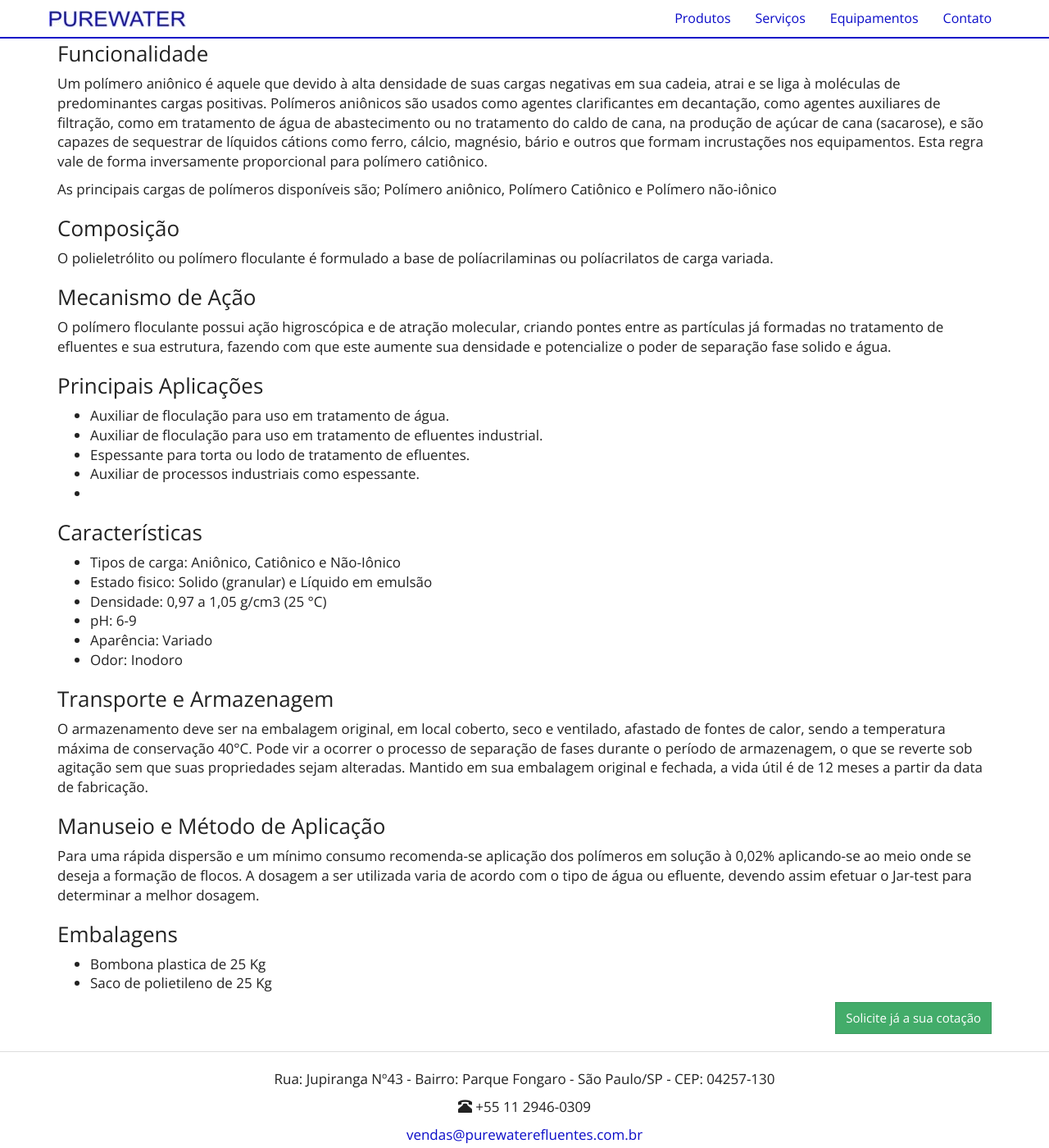
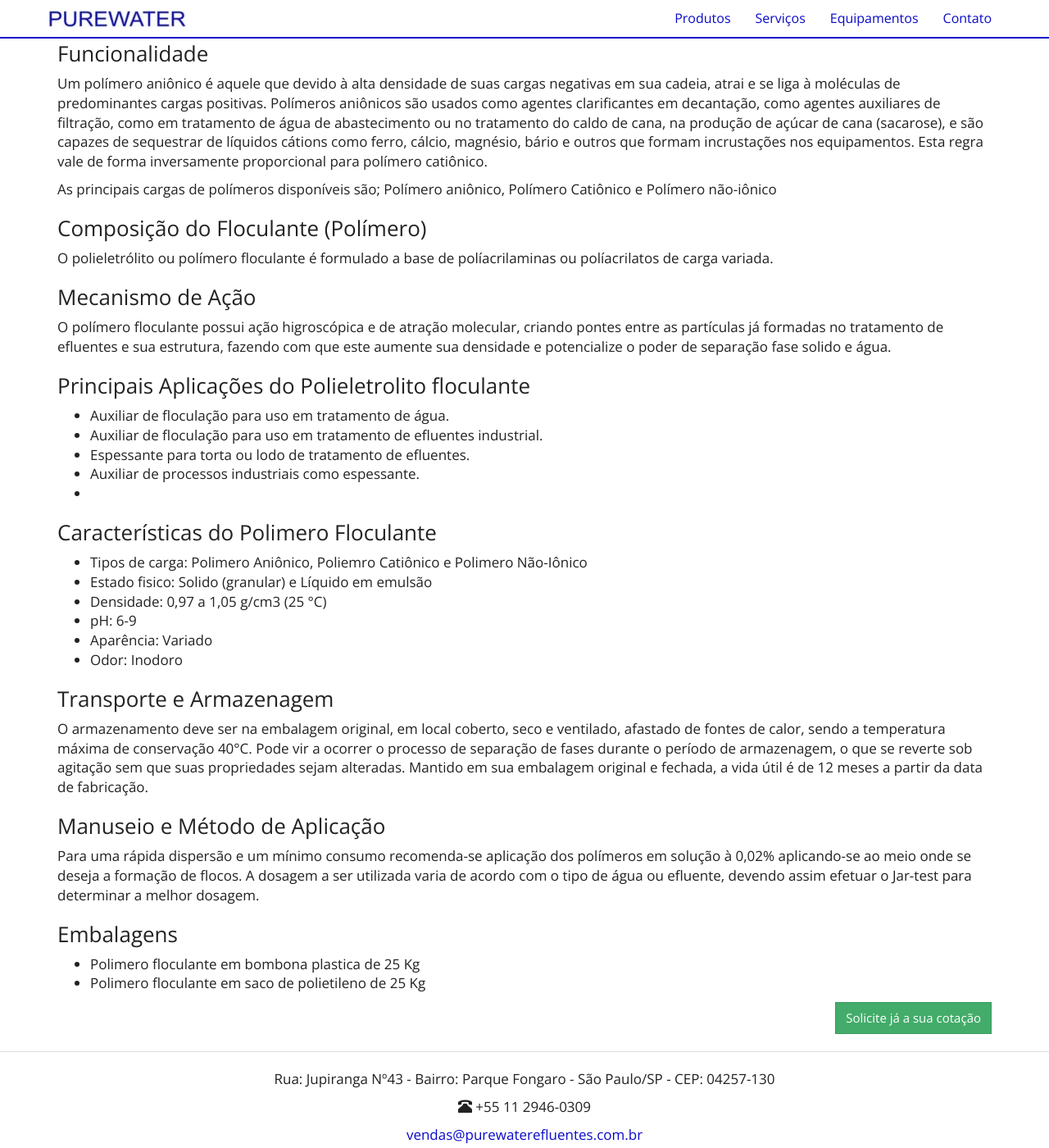
Before and after one commit to purewaterefluentes/purewaterefluentes.github.io, a Jekyll site: the page built from produtos/polieletrolito-floculante.md, in a window 1280 px wide and 1400 px high, scrolled down 517 px. Shown: the whole window at 82% size. Built offline with Jekyll 4.4.1, drawn with Linux system fonts in a browser that asks for light colours; nearby versions of some CDN libraries; library files that are not in the unit come from our copies.

Commit message:
Create polieletrolito-floculante.md

```diff
--- a/produtos/polieletrolito-floculante.md
+++ b/produtos/polieletrolito-floculante.md
@@ -1,6 +1,6 @@
 ---
 layout: contato
-pageTitle: Polieletrolito
+pageTitle: Polieletrolito, floculante, polimero floculante, adensamento de lodo, floculante para tratamento de efluentes, polimero para tratamento de efluentes, polieletrolito floculante
 title: Polieletrolito - Polímero Floculante
 subtitle: Auxiliar de floculação para tratar água
 ---
@@ -17,14 +17,14 @@
 
 As principais cargas de polímeros disponíveis são; Polímero aniônico, Polímero Catiônico e Polímero não-iônico
 
-### Composição
+### Composição do Floculante (Polímero)
 O polieletrólito ou polímero floculante é formulado a base de políacrilaminas ou políacrilatos de carga variada.
 
 ### Mecanismo de Ação
 O polímero floculante possui ação higroscópica e de atração molecular, criando pontes entre as partículas já formadas no tratamento de efluentes e sua estrutura, fazendo com que este aumente sua densidade e potencialize o poder de separação fase solido e água.
 
 
-### Principais Aplicações
+### Principais Aplicações do Polieletrolito floculante
 
 - Auxiliar de floculação para uso em tratamento de água.
 - Auxiliar de floculação para uso em tratamento de efluentes industrial.
@@ -32,9 +32,9 @@
 - Auxiliar de processos industriais como espessante.
 -
 
-### Características
+### Características do Polimero Floculante
 
-- Tipos de carga: Aniônico, Catiônico e Não-Iônico
+- Tipos de carga: Polimero Aniônico, Poliemro Catiônico e Polimero Não-Iônico
 - Estado fisico: Solido (granular) e Líquido em emulsão
 - Densidade: 0,97 a 1,05 g/cm3 (25 °C)
 - pH: 6-9
@@ -53,5 +53,5 @@
 
 ### Embalagens
 
-- Bombona plastica de 25 Kg
-- Saco de polietileno de 25 Kg
+- Polimero floculante em bombona plastica de 25 Kg
+- Polimero floculante em saco de polietileno de 25 Kg
```
